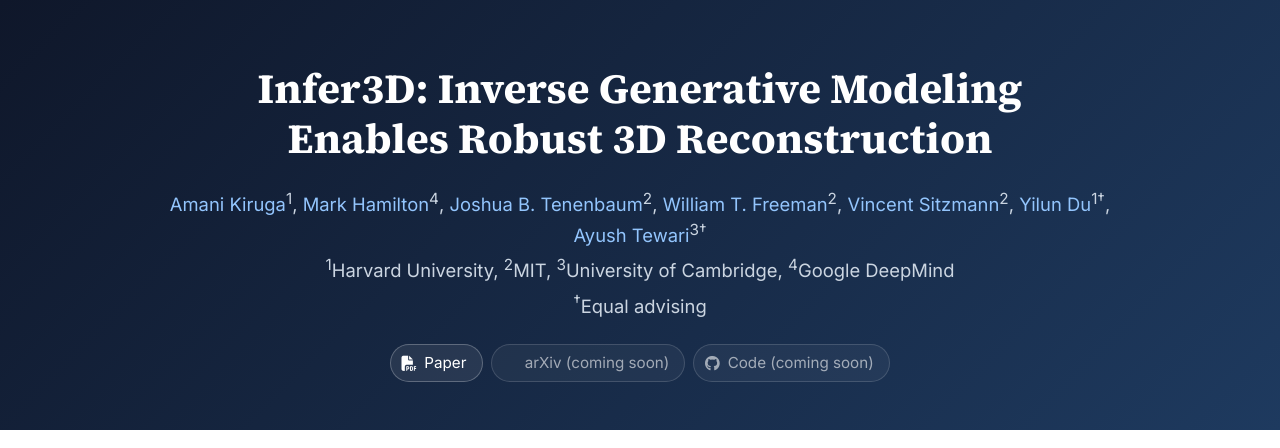
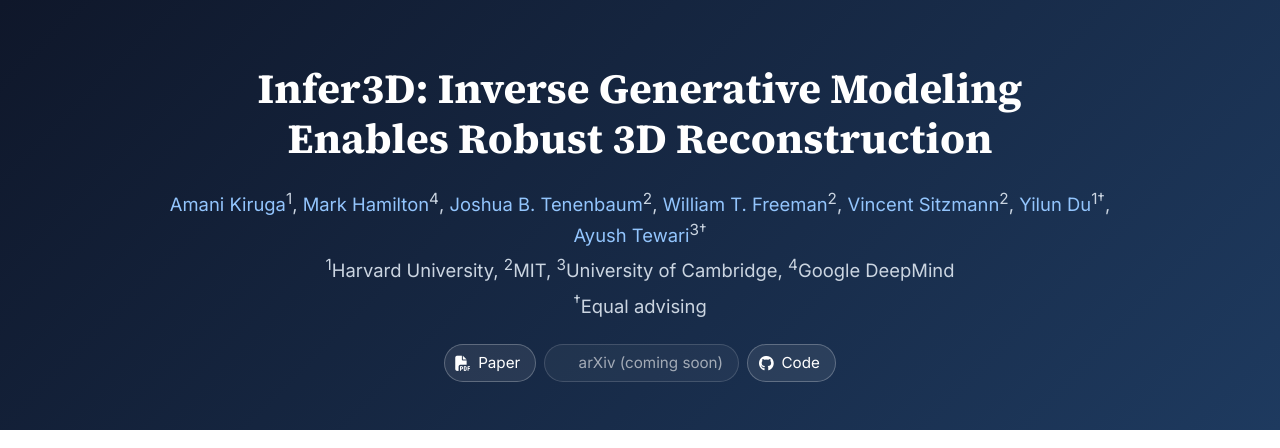
Before and after one commit to amanikiruga/infer3d-site, a plain HTML site: page index.html in a window 1280 px wide. Shown: the top 448 px of the page. Drawn offline with nearby package versions, Linux system fonts and the light colour scheme; some icons are missing.

Commit message:
Link Code button to GitHub repo
Co-Authored-By: Claude Opus 5.5 <noreply@anthropic.com>

```diff
--- a/index.html
+++ b/index.html
@@ -76,10 +76,10 @@
         <span class="icon"><i class="ai ai-arxiv"></i></span>
         <span>arXiv (coming soon)</span>
       </span>
-      <span class="button is-static-link">
+      <a href="https://github.com/amanikiruga/infer3d" class="button" target="_blank" rel="noopener">
         <span class="icon"><i class="fab fa-github"></i></span>
-        <span>Code (coming soon)</span>
-      </span>
+        <span>Code</span>
+      </a>
     </div>
 
   </div>
```
